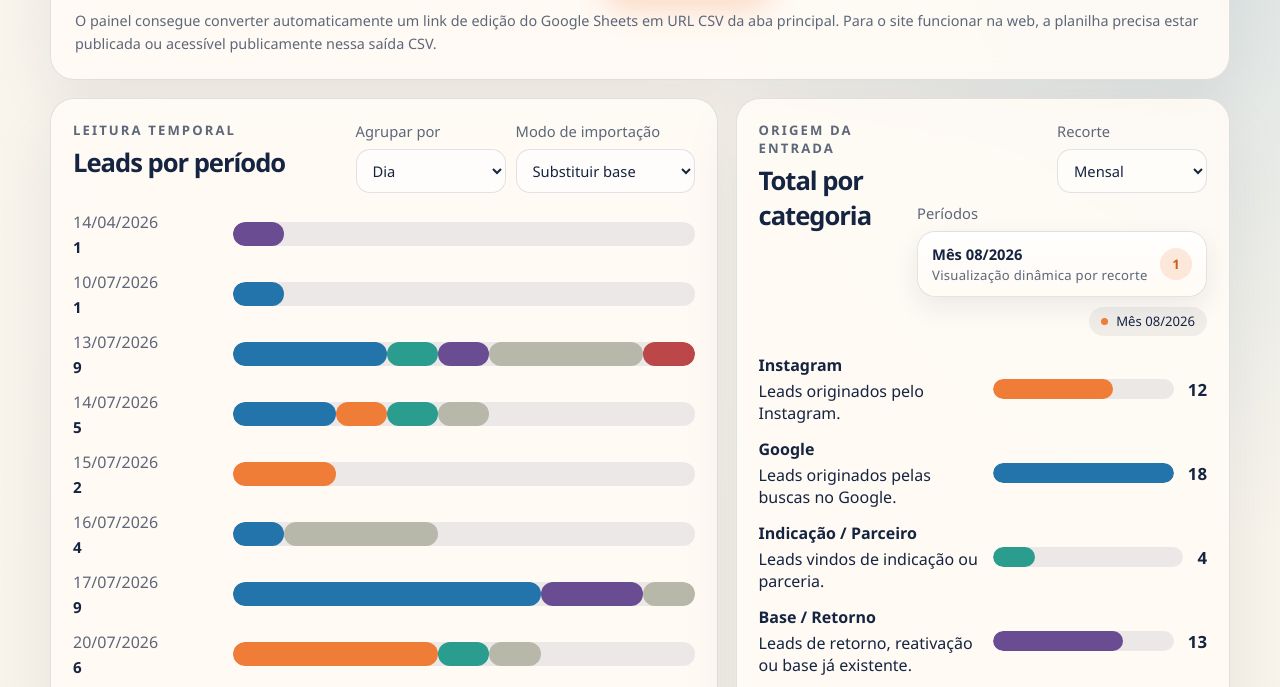
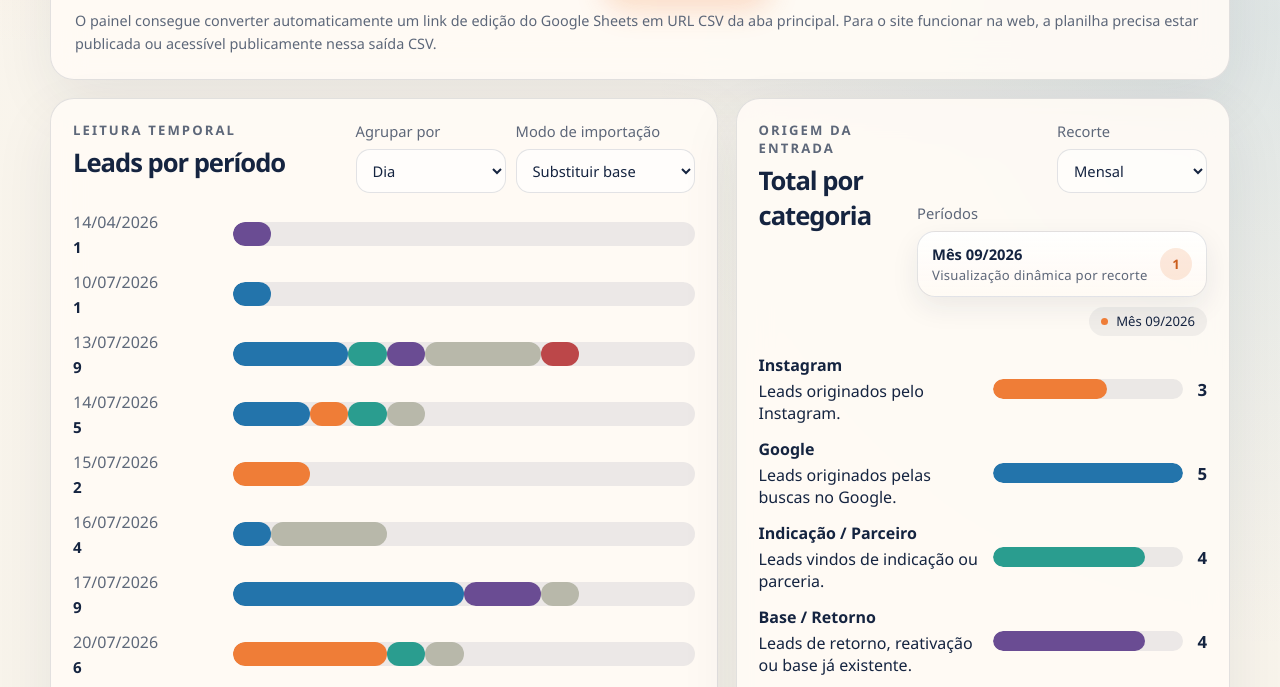
Before and after one commit to nacapitalcomercial/nacapital-kommo-integration, a website: page docs/leads-dashboard/index.html in a window 1280 px wide. Shown: the part 804-1491 px from the top of the page. Drawn offline with Linux system fonts and the light colour scheme.

Commit message:
Atualiza painel de leads com Book 6 (9)
Base consolidada em 150 leads, com correção dos dados de setembro e atualização do funil comercial.

```diff
--- a/docs/leads-dashboard/index.html
+++ b/docs/leads-dashboard/index.html
@@ -928,7 +928,7 @@
 
   <script src="https://cdn.jsdelivr.net/npm/xlsx@0.18.5/dist/xlsx.full.min.js"></script>
   <script>
-    const STORAGE_KEY = "nacapital-leads-dashboard-static-v7";
+    const STORAGE_KEY = "nacapital-leads-dashboard-static-v9";
     const DEFAULT_SHEET_EDIT_URL = "https://docs.google.com/spreadsheets/d/1bhkPAzUQExot-v5gcmHhK9tKBBVemfNZemHSyEmzLLo/edit";
     const DEFAULT_SHEET_NAME = "Leads_Semanais";
     const CATEGORY_ORDER = [
@@ -1366,6 +1366,61 @@
             "date": "2026-08-31",
             "category": "Base/Retorno",
             "quantity": 2
+        },
+        {
+            "date": "2026-09-01",
+            "category": "Indicacao/Parceiro",
+            "quantity": 1
+        },
+        {
+            "date": "2026-09-02",
+            "category": "Google",
+            "quantity": 4
+        },
+        {
+            "date": "2026-09-02",
+            "category": "Indicacao/Parceiro",
+            "quantity": 3
+        },
+        {
+            "date": "2026-09-02",
+            "category": "Instagram",
+            "quantity": 1
+        },
+        {
+            "date": "2026-09-02",
+            "category": "Base/Retorno",
+            "quantity": 2
+        },
+        {
+            "date": "2026-09-02",
+            "category": "Nao informado",
+            "quantity": 2
+        },
+        {
+            "date": "2026-09-03",
+            "category": "Base/Retorno",
+            "quantity": 1
+        },
+        {
+            "date": "2026-09-04",
+            "category": "Base/Retorno",
+            "quantity": 1
+        },
+        {
+            "date": "2026-09-04",
+            "category": "Nao informado",
+            "quantity": 1
+        },
+        {
+            "date": "2026-09-09",
+            "category": "Google",
+            "quantity": 1
+        },
+        {
+            "date": "2026-09-09",
+            "category": "Instagram",
+            "quantity": 2
         }
     ];
 
@@ -1378,7 +1433,7 @@
     let totalsMode = "month";
     let totalsSelectedPeriods = [];
     let funnelMode = "week";
-    let funnelSelectedPeriods = ["2026-08-10"];
+    let funnelSelectedPeriods = ["2026-08-31", "2026-09-07"];
 
     const sourceNode = document.getElementById("source-label");
     const totalNode = document.getElementById("total-leads");
@@ -1571,27 +1626,53 @@
         {
             "weekStart": "2026-08-31",
             "label": "Semana de 31/08/2026",
-            "source": "Base lida do PDF Book 6 (7)",
+            "source": "Base lida dos PDFs Book 6 (7) e Book 6 (8)",
             "stages": {
                 "visitas": {
-                    "total": 2,
+                    "total": 10,
                     "byCategory": {
-                        "Base/Retorno": 2
+                        "Base/Retorno": 6,
+                        "Indicacao/Parceiro": 2,
+                        "Nao informado": 2
                     }
+                },
+                "propostas": {
+                    "total": 13,
+                    "byCategory": {
+                        "Google": 5,
+                        "Base/Retorno": 5,
+                        "Nao informado": 2,
+                        "Indicacao/Parceiro": 1
+                    }
+                },
+                "contratos": {
+                    "total": 6,
+                    "byCategory": {
+                        "Base/Retorno": 4,
+                        "Google": 2
+                    }
+                }
+            }
+        },
+        {
+            "weekStart": "2026-09-07",
+            "label": "Semana de 07/09/2026",
+            "source": "Base lida do PDF Book 6 (9)",
+            "stages": {
+                "visitas": {
+                    "total": 0,
+                    "byCategory": {}
                 },
                 "propostas": {
                     "total": 3,
                     "byCategory": {
-                        "Google": 2,
-                        "Base/Retorno": 1
+                        "Google": 1,
+                        "Instagram": 2
                     }
                 },
                 "contratos": {
-                    "total": 2,
-                    "byCategory": {
-                        "Google": 1,
-                        "Base/Retorno": 1
-                    }
+                    "total": 0,
+                    "byCategory": {}
                 }
             }
         }
```
